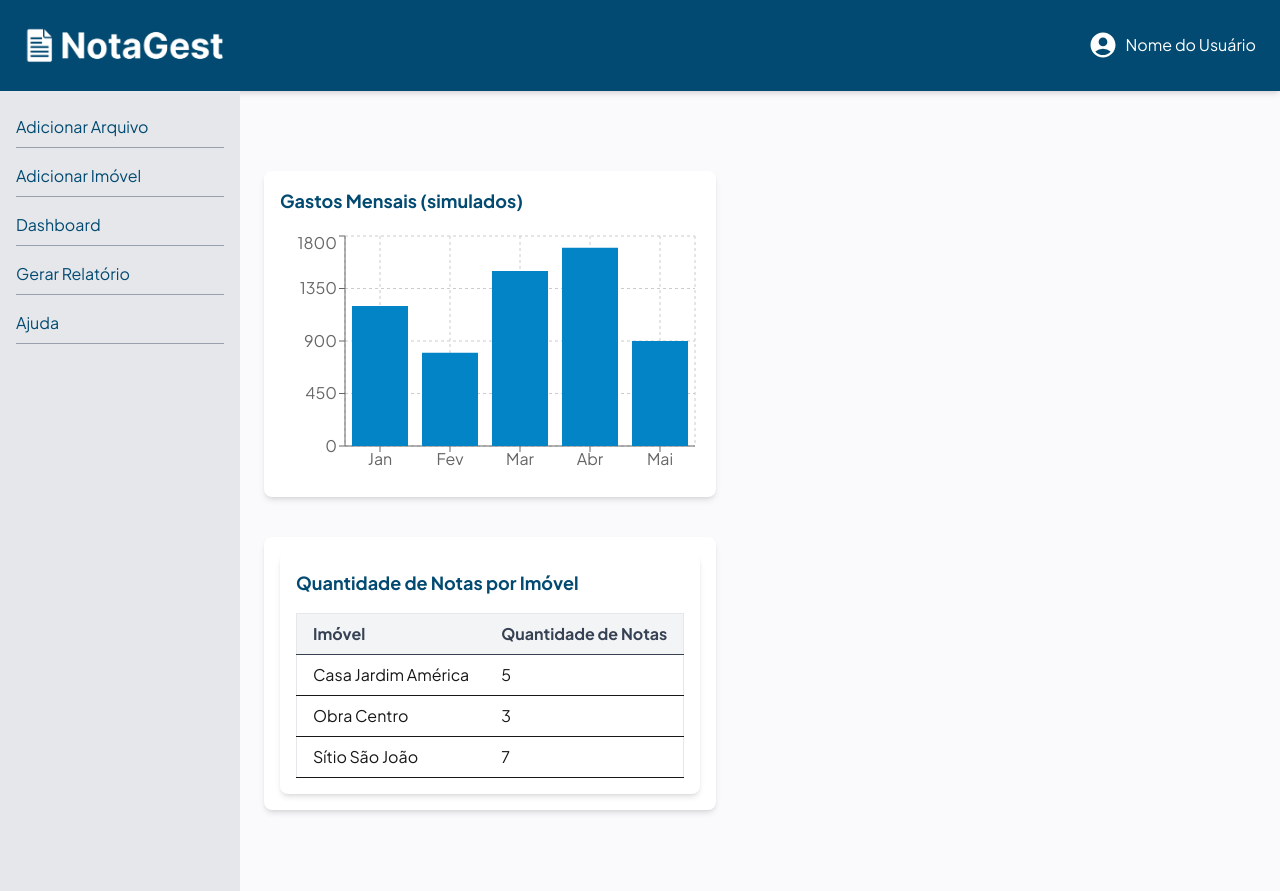
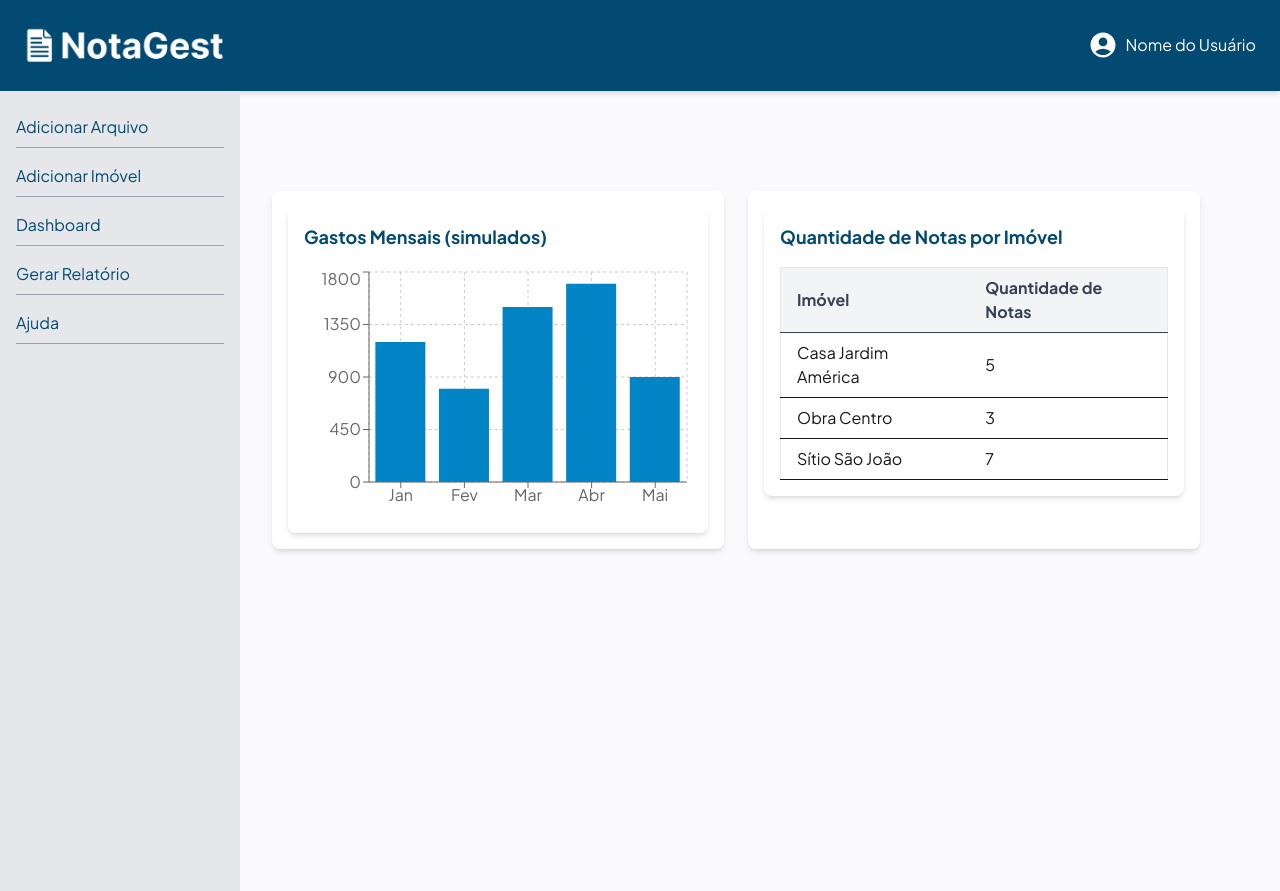
Before and after one commit to biancabenatti/NotaGestTypeScript, a Next.js app: page /dashboard in a window 1280 px wide. Built offline with nearby package versions, Linux system fonts and the light colour scheme.

Commit message:
alteração no grafico

```diff
--- a/app/dashboard/page.tsx
+++ b/app/dashboard/page.tsx
@@ -95,16 +95,16 @@ const DashboardPage = () => {
         </aside>
 
         {/* Conteúdo principal */}
-        <main className="flex-1 p-6 flex flex-col lg:flex-row gap-6">
+        <main className="mt-25 ml-8 ">
           {/* Gráficos e Tabela */}
-          <div className="flex flex-col justify-center items-center">
+          <div className="flex flex-row justify-center gap-6 align-center">
             {/* Gráfico */}
-            <div className="w-full max-w-3xl mb-10">
+            <div className="align-center w-1/2 bg-white shadow-md rounded-lg p-4">
               <GastosChart />
             </div>
 
             {/* Tabela */}
-            <div className="w-full max-w-3xl bg-white p-4 rounded-lg shadow-md">
+            <div className="w-1/2 bg-white shadow-md rounded-lg p-4">
               <Table data={[{ property: 'Casa Jardim América', noteCount: 5 }, { property: 'Obra Centro', noteCount: 3 }, { property: 'Sítio São João', noteCount: 7 }]} />
             </div>
           </div>
```
